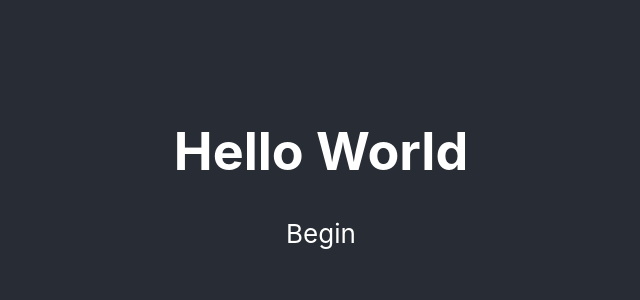
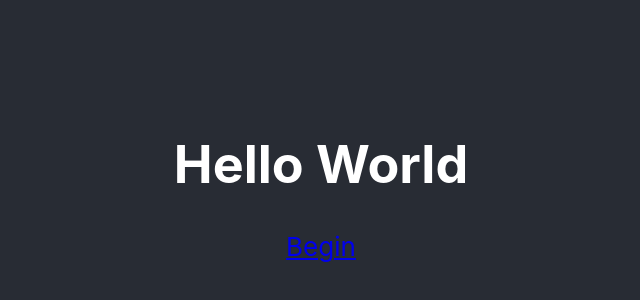
Before and after one commit to Guillaume-Kreit/Astral, a React (Create React App) app: page / in a window 1280 px wide. Shown: the part 220-520 px from the top of the page, without its empty margins (319-959 px from the left). Built offline with nearby package versions, Linux system fonts and the light colour scheme.

Commit message:
Add NavLink to Begin

```diff
--- a/src/components/Begin.js
+++ b/src/components/Begin.js
@@ -1,23 +1,14 @@
 import React from "react";
+import { NavLink } from "react-router-dom";
 
-class Begin extends React.Component {
-    styles = {
-        container: {
-            display: 'flex',
-            height: '30vh',
-            width: '80%',
-            margin: '0px',
-            backGroundColor: 'yellow',
-        },
-    }
-
-    render () {
-        return (
-        <div>
-            <p>Begin</p>
-        </div>
-        )
-    }
+const Begin = () => {
+  return(
+    <nav>
+      <NavLink activeClassName="active" exact to="/YogaRoom">
+            Begin
+      </NavLink>
+    </nav>
+  )
 }
 
-export default Begin
+export default Begin;
```
